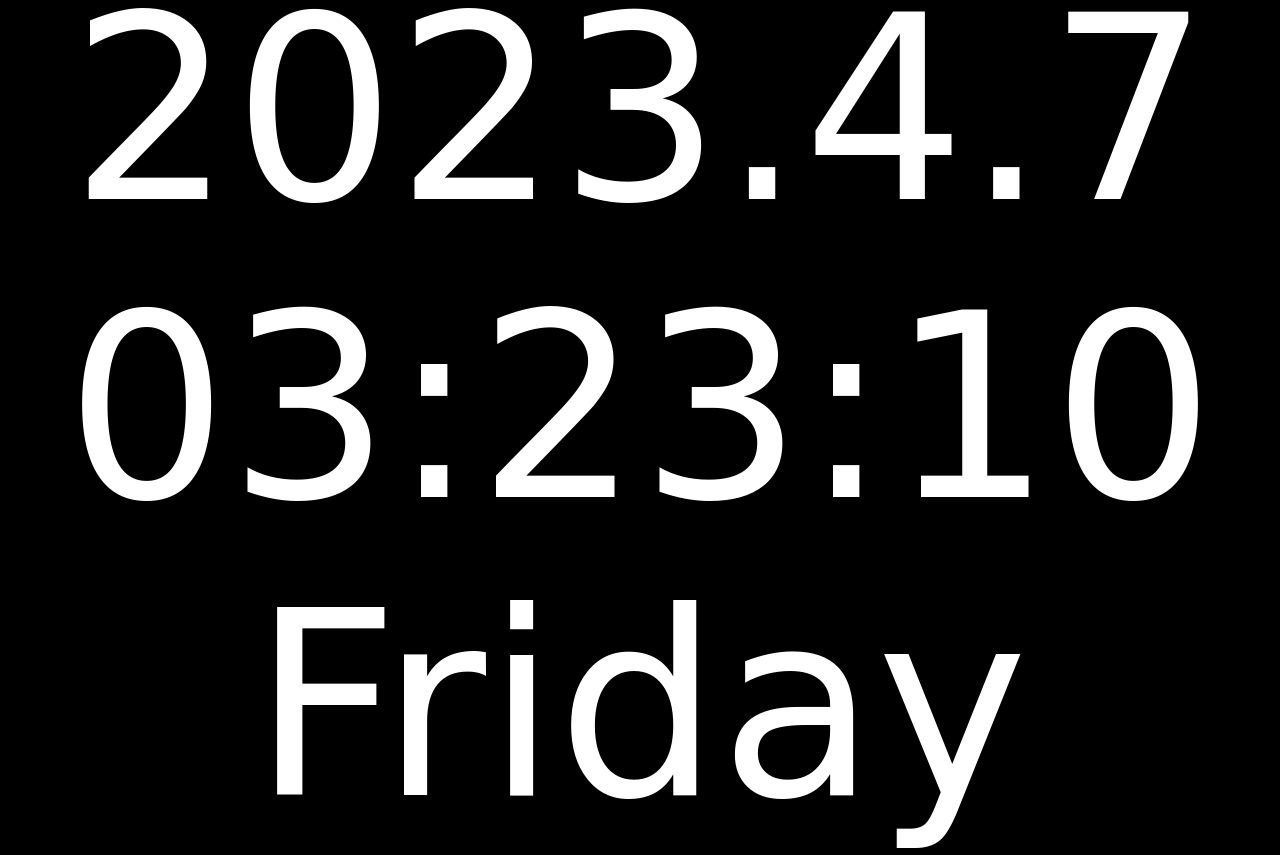
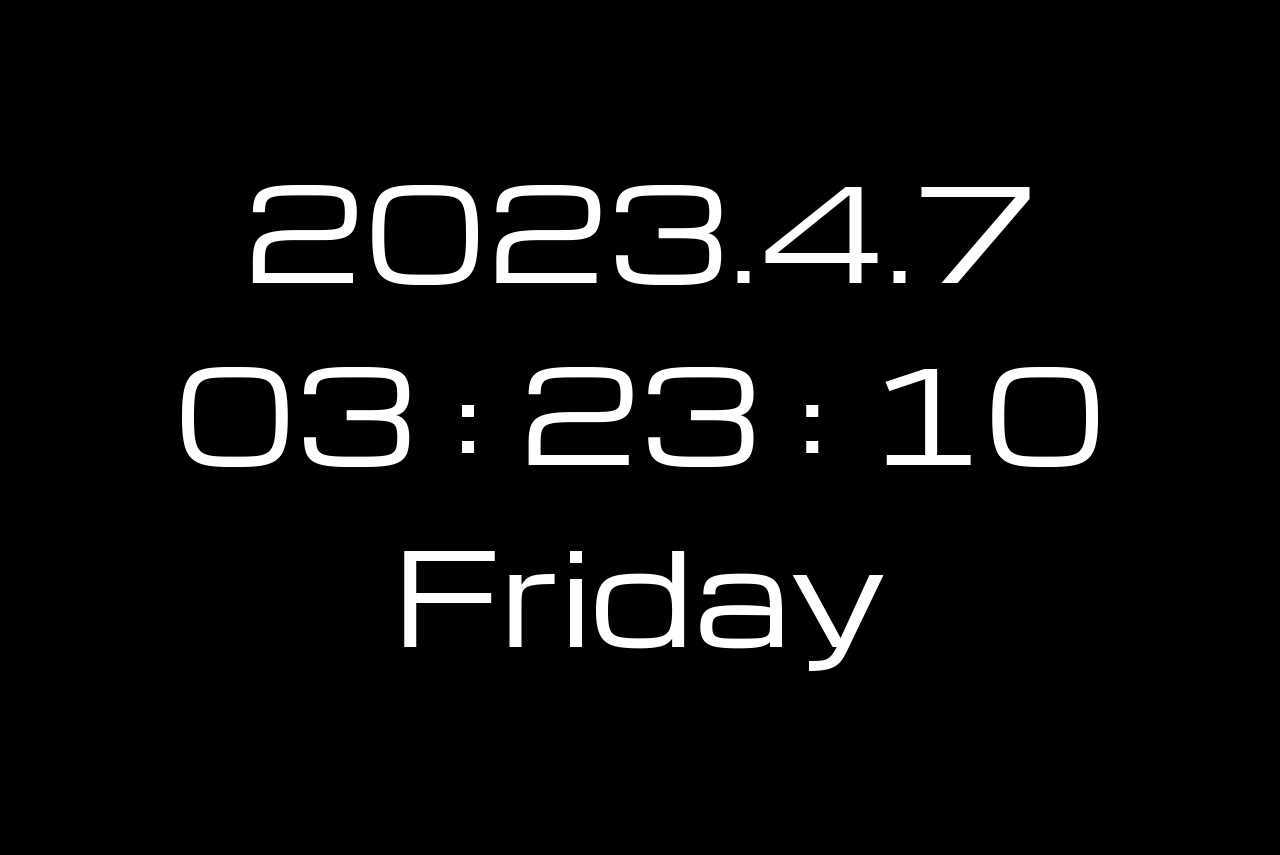
Before and after one commit to krapli441/2023.04.07_FrameworkTest, a website: page index.html in a window 1280 px wide. After the commit the page ends 816 px from the top, so only its background shows below. Drawn offline with nearby package versions, Linux system fonts and the light colour scheme; a web font is replaced by a local one.

Commit message:
우선 시계 기능 추가

```diff
--- a/CSS/style.css
+++ b/CSS/style.css
@@ -1,18 +1,19 @@
-* {
+body {
   background-color: black;
   color: white;
 }
 
 #container {
   display: flex;
-  font-family: "BhuTuka Expanded One", cursive;
+  font-family: "Michroma", sans-serif;
 }
 
 #clock {
   display: flex;
+  flex-direction: column;
   width: 100vw;
   height: 100vh;
-  font-size: 256px;
+  font-size: 128px;
   align-items: center;
   justify-content: center;
   text-align: center;
--- a/JS/clock.js
+++ b/JS/clock.js
@@ -1,4 +1,7 @@
 const clock = document.querySelector("#clock");
+const dateDiv = document.querySelector(".date");
+const timeDiv = document.querySelector(".time");
+const dayDiv = document.querySelector(".day");
 
 let weekend = new Array(7);
 weekend[0] = "Sunday";
@@ -18,9 +21,9 @@ function getTime() {
   const hours = String(time.getHours()).padStart(2, "0");
   const minutes = String(time.getMinutes()).padStart(2, "0");
   const seconds = String(time.getSeconds()).padStart(2, "0");
-  clock.innerText = `${years}.${month}.${date}
-  ${hours}:${minutes}:${seconds}
-  ${day}`;
+  dateDiv.innerHTML = `${years}.${month}.${date}`;
+  timeDiv.innerHTML = `${hours} : ${minutes} : ${seconds}`;
+  dayDiv.innerHTML = `${day}`;
 }
 
 getTime();
--- a/index.html
+++ b/index.html
@@ -4,15 +4,19 @@
     <meta charset="UTF-8" />
     <meta http-equiv="X-UA-Compatible" content="IE=edge" />
     <meta name="viewport" content="width=device-width, initial-scale=1.0" />
-    <title>Document</title>
+    <title>Time</title>
     <link rel="stylesheet" href="./CSS/style.css" />
     <style>
-      @import url("https://fonts.googleapis.com/css2?family=BhuTuka+Expanded+One&display=swap");
+      @import url("https://fonts.googleapis.com/css2?family=Michroma&display=swap");
     </style>
   </head>
   <body>
     <div id="container">
-      <div id="clock"></div>
+      <div id="clock">
+        <div class="date"></div>
+        <div class="time"></div>
+        <div class="day"></div>
+      </div>
     </div>
     <script src="./JS/clock.js"></script>
   </body>
```
Also changed, not shown: app.js (+52 -0 lines), JS/app.js (deleted).
